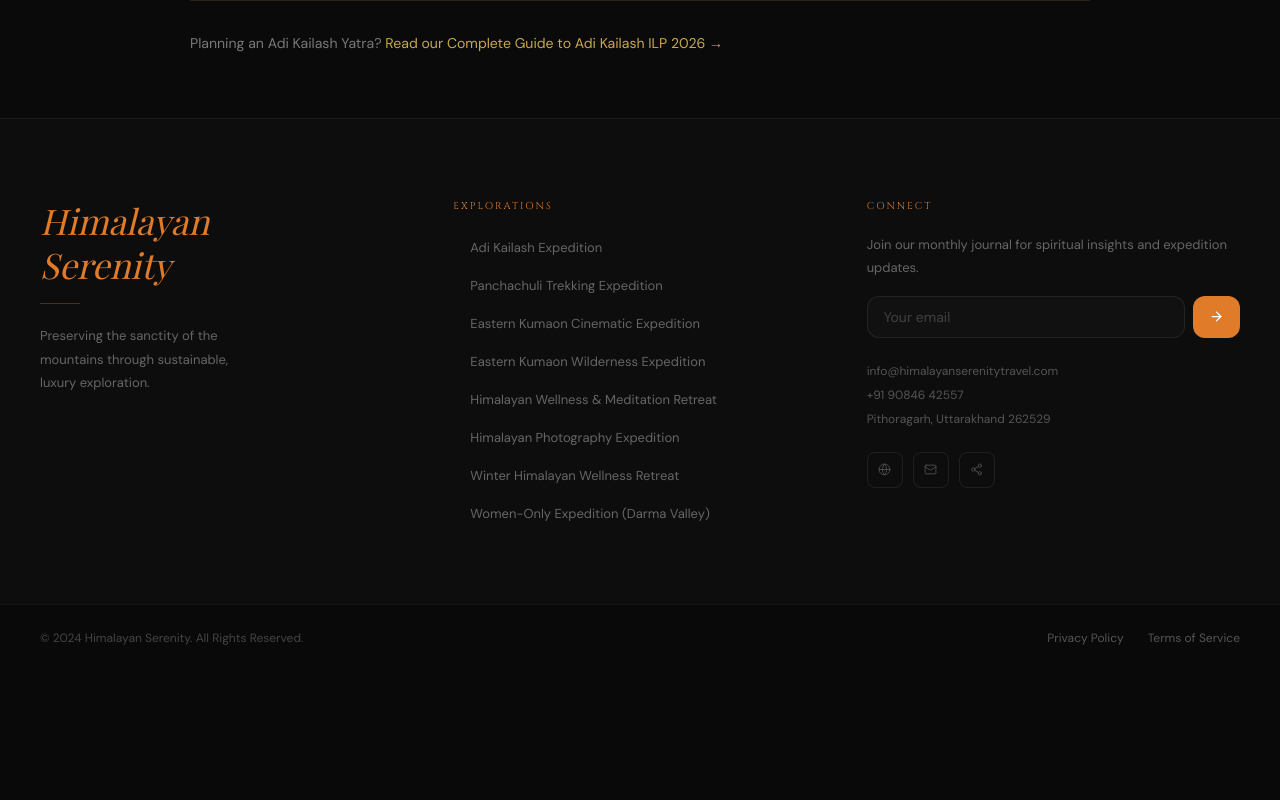
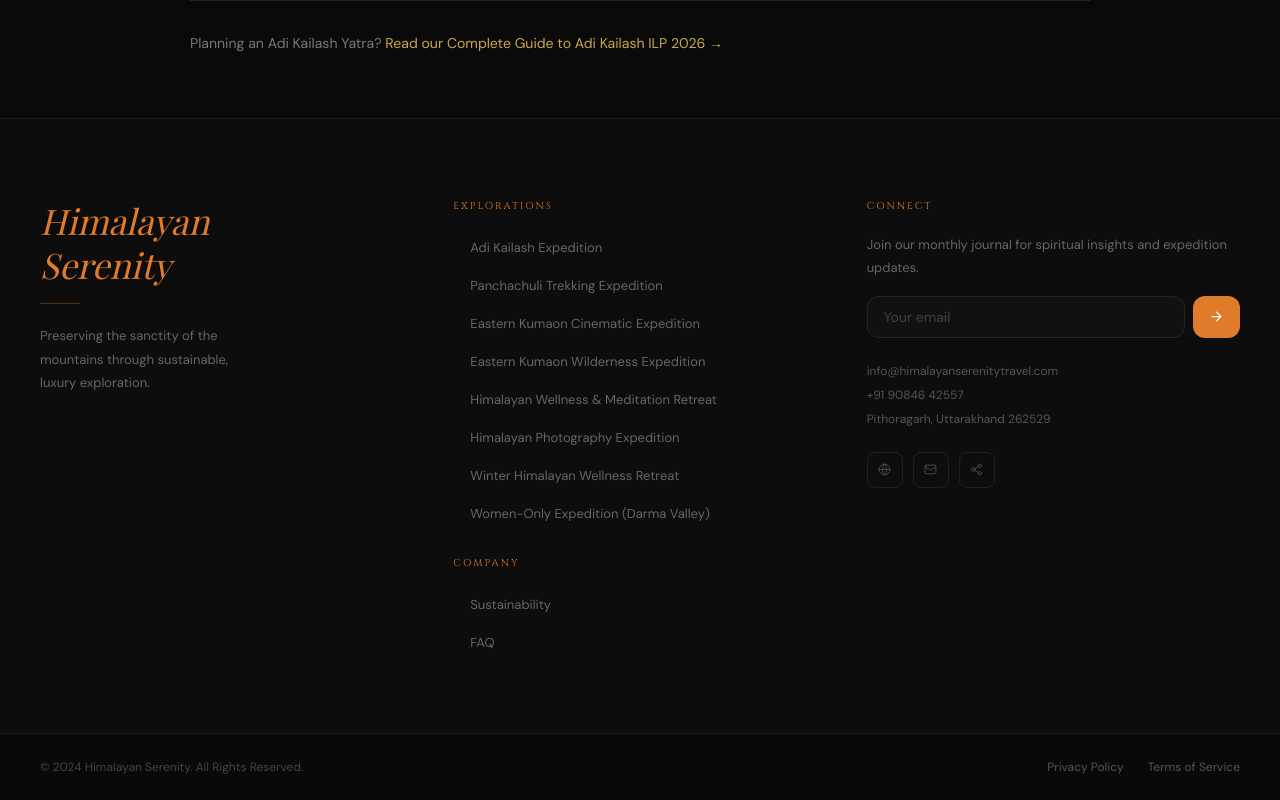
Before and after one commit to bhattpoms0-bit/himalayan-serenity, a React (Vite) app: page / in a window 1280 px wide. Shown: the part 10909-11709 px from the top of the page. Before the commit the page ends 11580 px from the top, so only its background shows below. Built offline with nearby package versions, Linux system fonts and the light colour scheme; a web font is replaced by a local one.

Commit message:
feat: add Sustainability and FAQ links to Footer company section

```diff
--- a/src/components/Footer.jsx
+++ b/src/components/Footer.jsx
@@ -13,6 +13,11 @@ const EXPLORATIONS = [
   { label: 'Himalayan Photography Expedition',      href: '/packages/photography-expedition' },
   { label: 'Winter Himalayan Wellness Retreat',     href: '/packages/winter-himalayan-wellness-retreat' },
   { label: 'Women-Only Expedition (Darma Valley)',  href: '/packages/darma-valley-womens-retreat' },
+]
+
+const COMPANY_LINKS = [
+  { label: 'Sustainability', href: '/sustainability' },
+  { label: 'FAQ',            href: '/faq'            },
 ]
 
 const SOCIAL = [Globe, Mail, Share2]
@@ -119,6 +124,15 @@ export default function Footer() {
                 <FooterLink key={label} href={href}>{label}</FooterLink>
               ))}
             </ul>
+
+            <div className="mt-8">
+              <ColLabel>Company</ColLabel>
+              <ul className="space-y-3.5">
+                {COMPANY_LINKS.map(({ label, href }) => (
+                  <FooterLink key={label} href={href}>{label}</FooterLink>
+                ))}
+              </ul>
+            </div>
           </div>
 
           {/* ── Newsletter + social column ────────────────────────────────── */}
```
